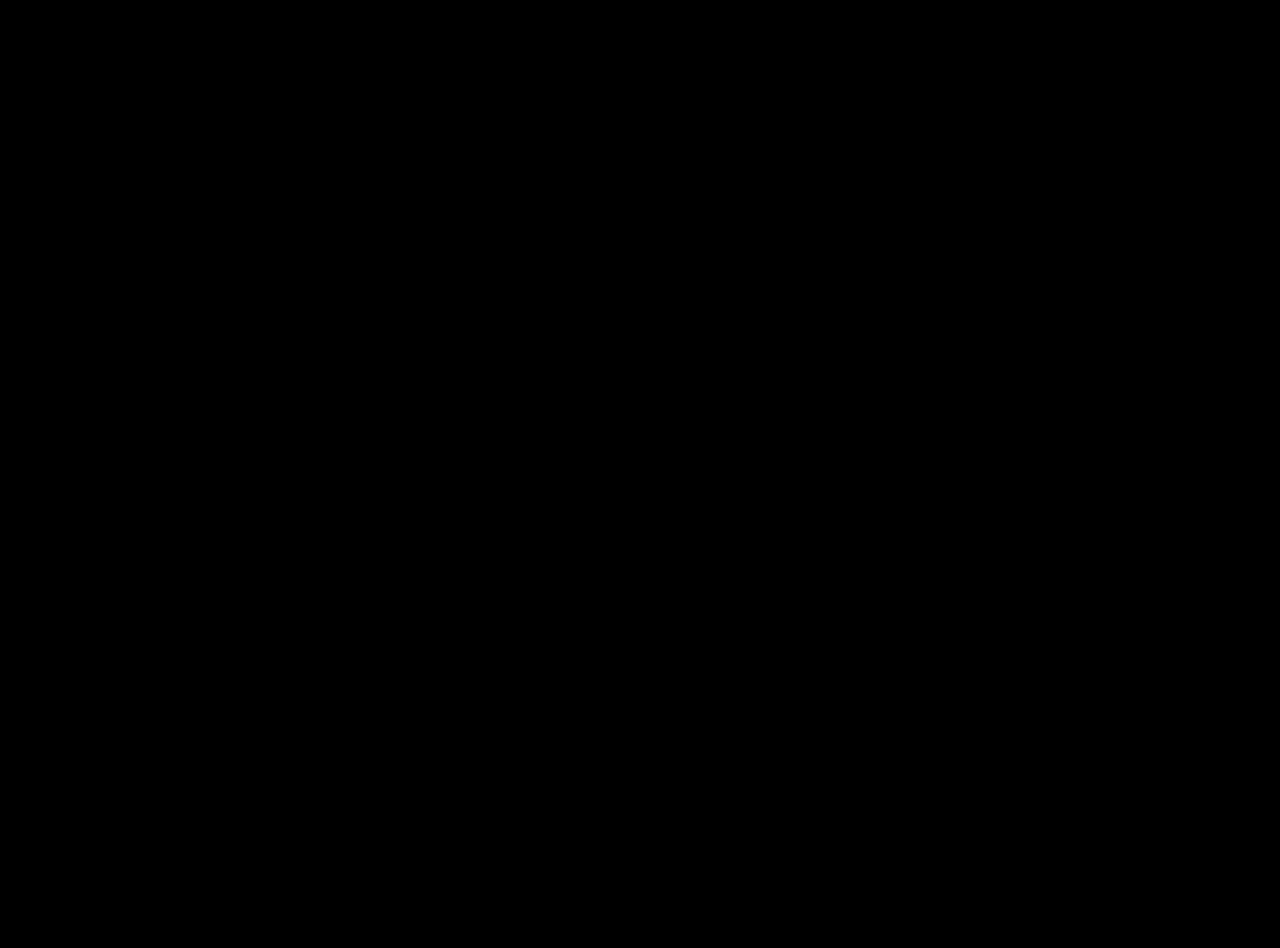
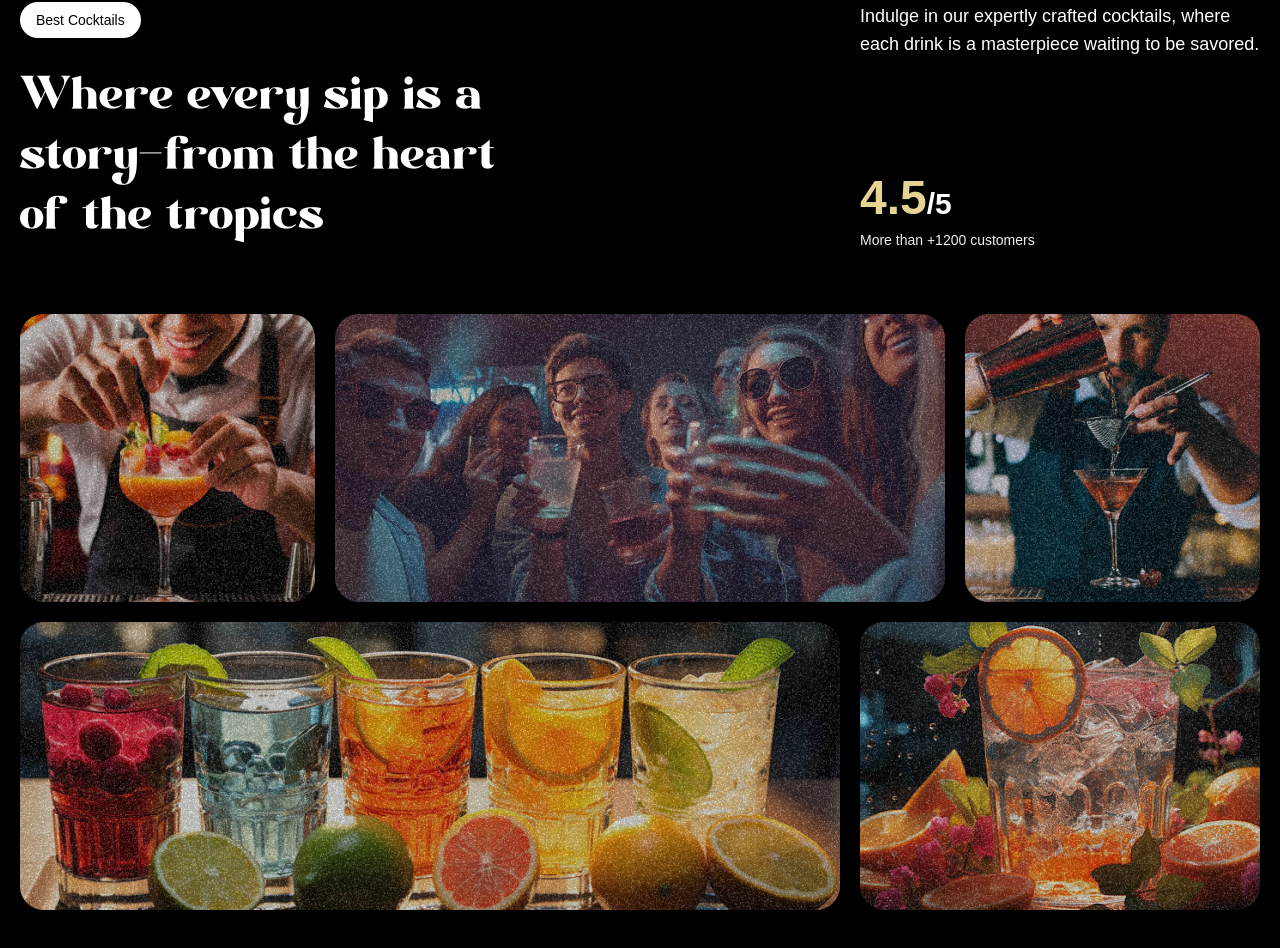
Before and after one commit to leomelegari/gsap-full, a React (Vite) app: page / in a window 1280 px wide. Shown: the part 1710-2658 px from the top of the page. Before the commit the page ends 1600 px from the top, so only its background shows below. Built offline with nearby package versions, Linux system fonts and the light colour scheme; a web font is replaced by a local one.

Commit message:
feat: add About component with GSAP animations and integrate into App

```diff
--- a/src/App.jsx
+++ b/src/App.jsx
@@ -3,6 +3,7 @@
 import Navbar from "./components/navbar";
 import Hero from "./components/hero";
 import Cocktails from "./components/cocktails";
+import About from "./components/about";
 
 gsap.registerPlugin(ScrollTrigger, SplitText);
 
@@ -14,6 +15,7 @@
       <Navbar />
       <Hero />
       <Cocktails />
+      <About />
     </main>
   );
 };
--- /dev/null
+++ b/src/components/about.jsx
@@ -0,0 +1,95 @@
+import { useGSAP } from "@gsap/react";
+import gsap from "gsap";
+import { SplitText } from "gsap/all";
+import React from "react";
+
+const About = () => {
+  useGSAP(() => {
+    const titleSplit = SplitText.create("#about h2", {
+      type: "words",
+    });
+
+    const scrollTimeline = gsap.timeline({
+      scrollTrigger: {
+        trigger: "#about",
+        start: "top center",
+      },
+    });
+
+    scrollTimeline
+      .from(titleSplit.words, {
+        opacity: 0,
+        duration: 1,
+        yPercent: 100,
+        ease: "expo.out",
+        stagger: 0.02,
+      })
+      .from(
+        ".top-grid div, .bottom-grid div",
+        {
+          opacity: 0,
+          duration: 1,
+          ease: "power1.inOut",
+          stagger: 0.04,
+        },
+        "-=0.5", // overlap with the title animation
+      );
+  }, []);
+  return (
+    <div id="about">
+      <div className="mb-16 md:px-0 px-5">
+        <div className="content">
+          <div className="md:col-span-8">
+            <p className="badge">Best Cocktails</p>
+            <h2>
+              Where every sip is a story
+              <span className="text-white">-</span>
+              from the heart of the tropics
+            </h2>
+          </div>
+          <div className="sub-content">
+            <p>
+              Indulge in our expertly crafted cocktails, where each drink is a
+              masterpiece waiting to be savored.
+            </p>
+            <div>
+              <p className="md:text-3xl text-xl font-bold">
+                <span>4.5</span>/5
+              </p>
+              <p className="text-sm text-white-100">
+                More than +1200 customers
+              </p>
+            </div>
+          </div>
+        </div>
+      </div>
+
+      <div className="top-grid">
+        <div className="md:col-span-3">
+          <div className="noisy"></div>
+          <img src="/images/abt1.png" alt="grid img 1" />
+        </div>
+        <div className="md:col-span-6">
+          <div className="noisy"></div>
+          <img src="/images/abt2.png" alt="grid img 2" />
+        </div>
+        <div className="md:col-span-3">
+          <div className="noisy"></div>
+          <img src="/images/abt5.png" alt="grid img 5" />
+        </div>
+      </div>
+      <div className="bottom-grid">
+        <div className="md:col-span-8">
+          <div className="noisy"></div>
+          <img src="/images/abt3.png" alt="grid img 3" />
+        </div>
+        <div className="md:col-span-4">
+          <div className="noisy"></div>
+          <img src="/images/abt4.png" alt="grid img 4" />
+        </div>
+      </div>
+    </div>
+  );
+};
+
+export default About;
```
